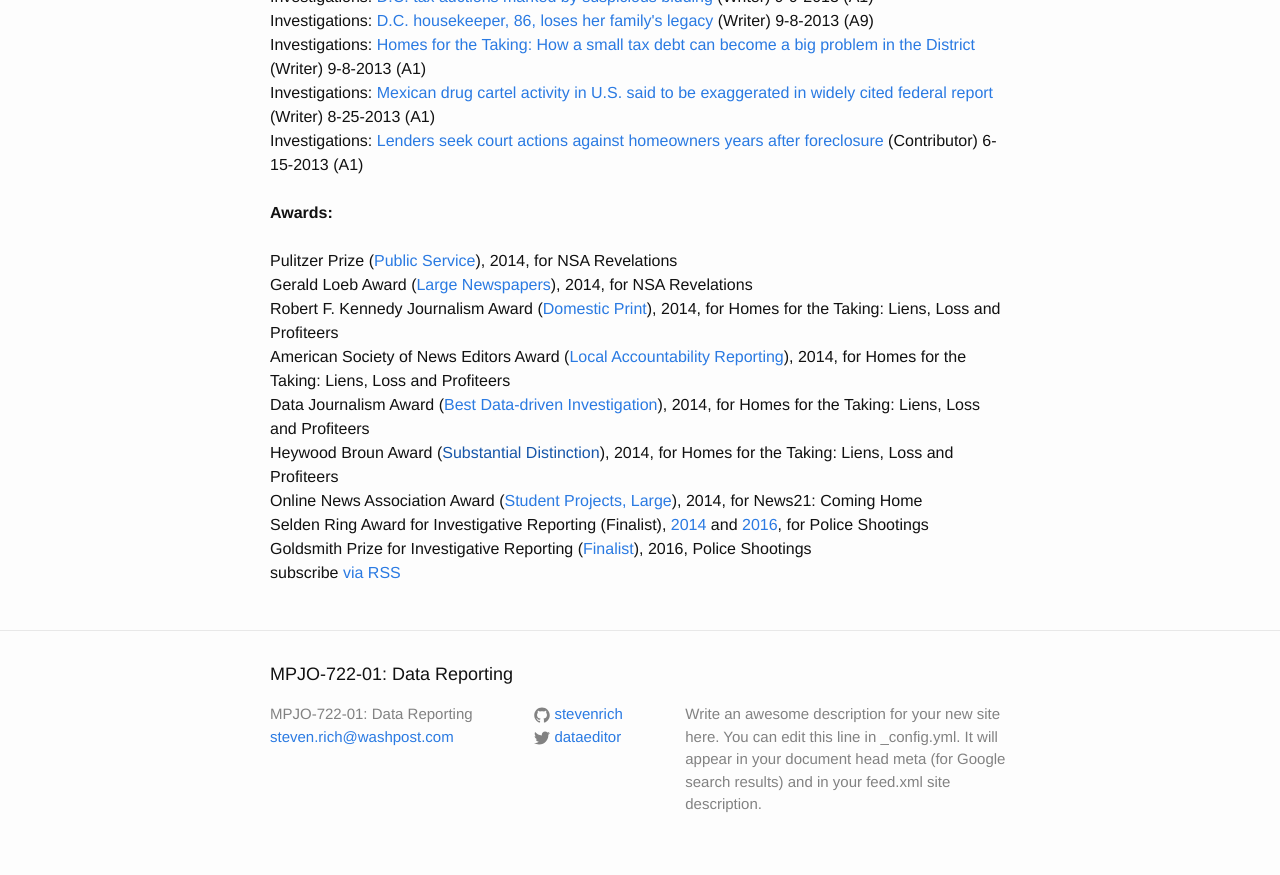
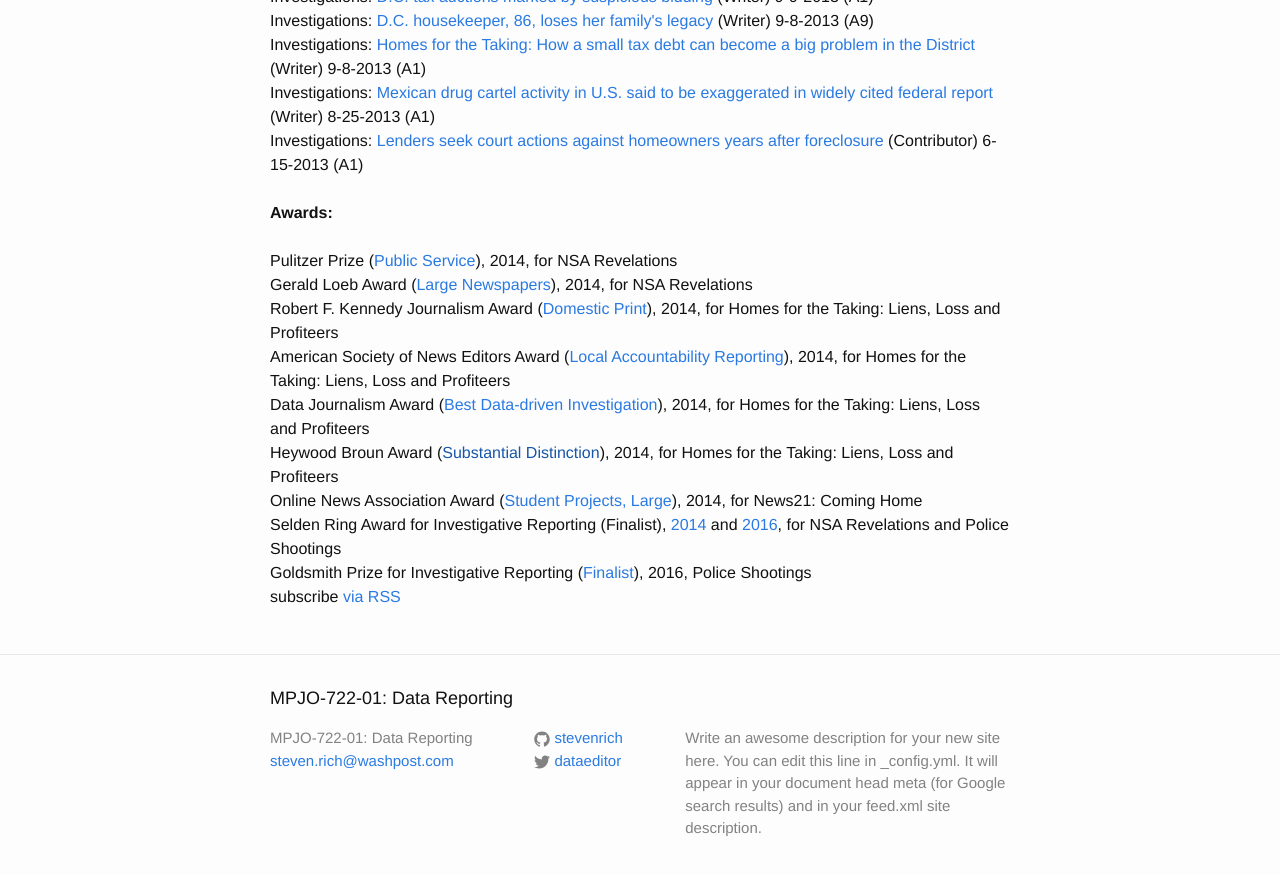
Before and after one commit to stevenrich-zz/stevenrich.github.io, a Jekyll site: the page built from clips.html, in a window 1280 px wide and 900 px high, scrolled down 3488 px. Shown: the top 875 px of the window. Built offline with Jekyll 4.4.1, drawn with Linux system fonts in a browser that asks for light colours.

Commit message:
Update clips.html

```diff
--- a/clips.html
+++ b/clips.html
@@ -111,7 +111,7 @@
   Data Journalism Award (<a href="http://www.globaleditorsnetwork.org/programmes/data-journalism-awards/">Best Data-driven Investigation</a>), 2014, for Homes for the Taking: Liens, Loss and Profiteers<br>
   Heywood Broun Award (<a href="">Substantial Distinction</a>), 2014, for Homes for the Taking: Liens, Loss and Profiteers<br>
   Online News Association Award (<a href="http://journalists.org/awards/2014-awards/">Student Projects, Large</a>), 2014, for News21: Coming Home<br>
-  Selden Ring Award for Investigative Reporting (Finalist), <a href="http://annenberg.usc.edu/news/around-usc-annenberg/milwaukee-journal-sentinel-team-wins-2014-usc-annenberg-selden-ring-award">2014</a> and <a href="http://annenberg.usc.edu/news/awards/%E2%80%9Cseafood-slaves%E2%80%9D-associated-press-wins-usc-annenberg%E2%80%99s-2016-selden-ring-award">2016</a>, for Police Shootings<br>
+  Selden Ring Award for Investigative Reporting (Finalist), <a href="http://annenberg.usc.edu/news/around-usc-annenberg/milwaukee-journal-sentinel-team-wins-2014-usc-annenberg-selden-ring-award">2014</a> and <a href="http://annenberg.usc.edu/news/awards/%E2%80%9Cseafood-slaves%E2%80%9D-associated-press-wins-usc-annenberg%E2%80%99s-2016-selden-ring-award">2016</a>, for NSA Revelations and Police Shootings<br>
   Goldsmith Prize for Investigative Reporting (<a href="http://shorensteincenter.org/goldsmith-awards-finalists-2016/">Finalist</a>), 2016, Police Shootings
 
   <p class="rss-subscribe">subscribe <a href="{{ "/feed.xml" | prepend: site.baseurl }}">via RSS</a></p>
```
